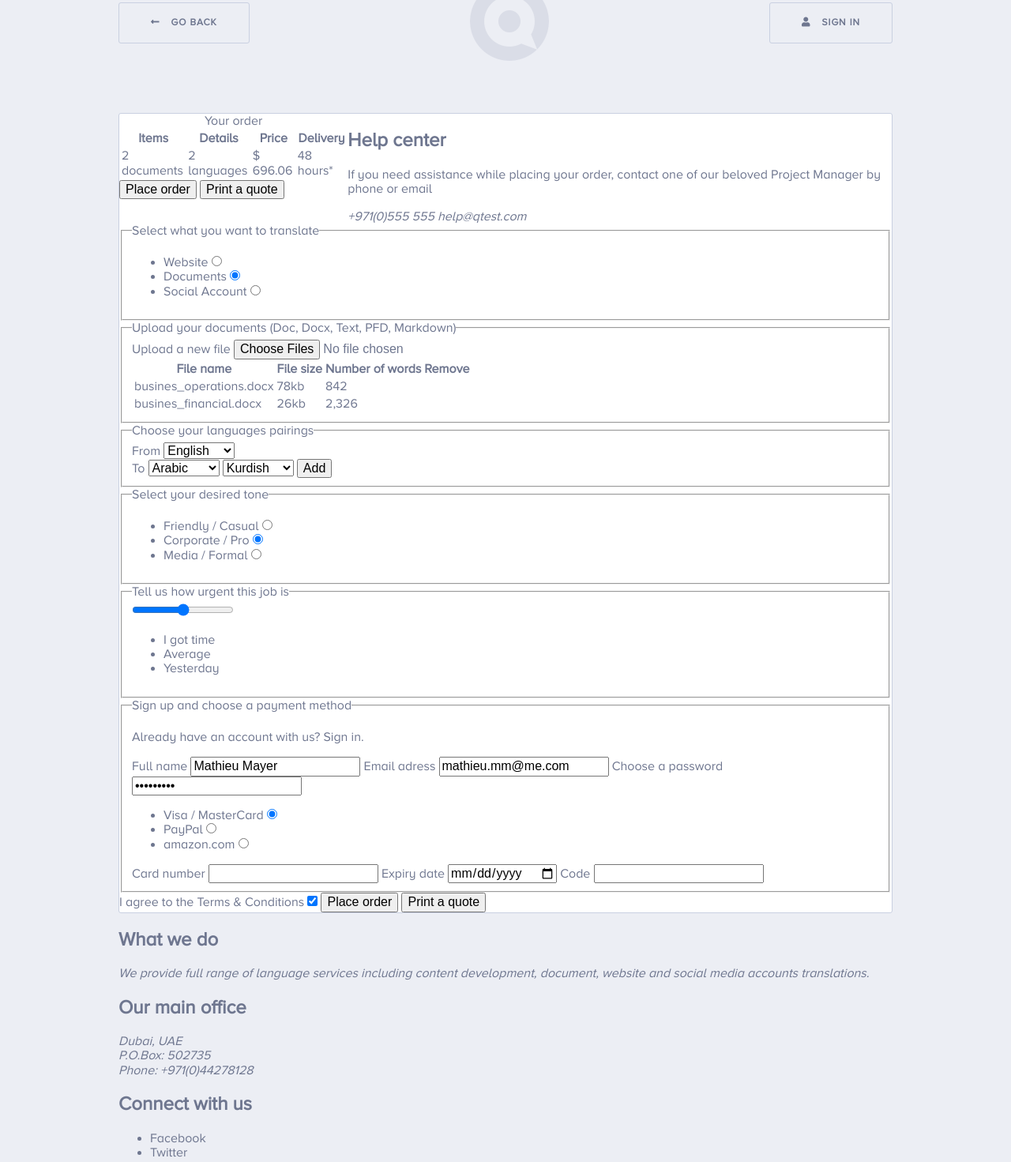
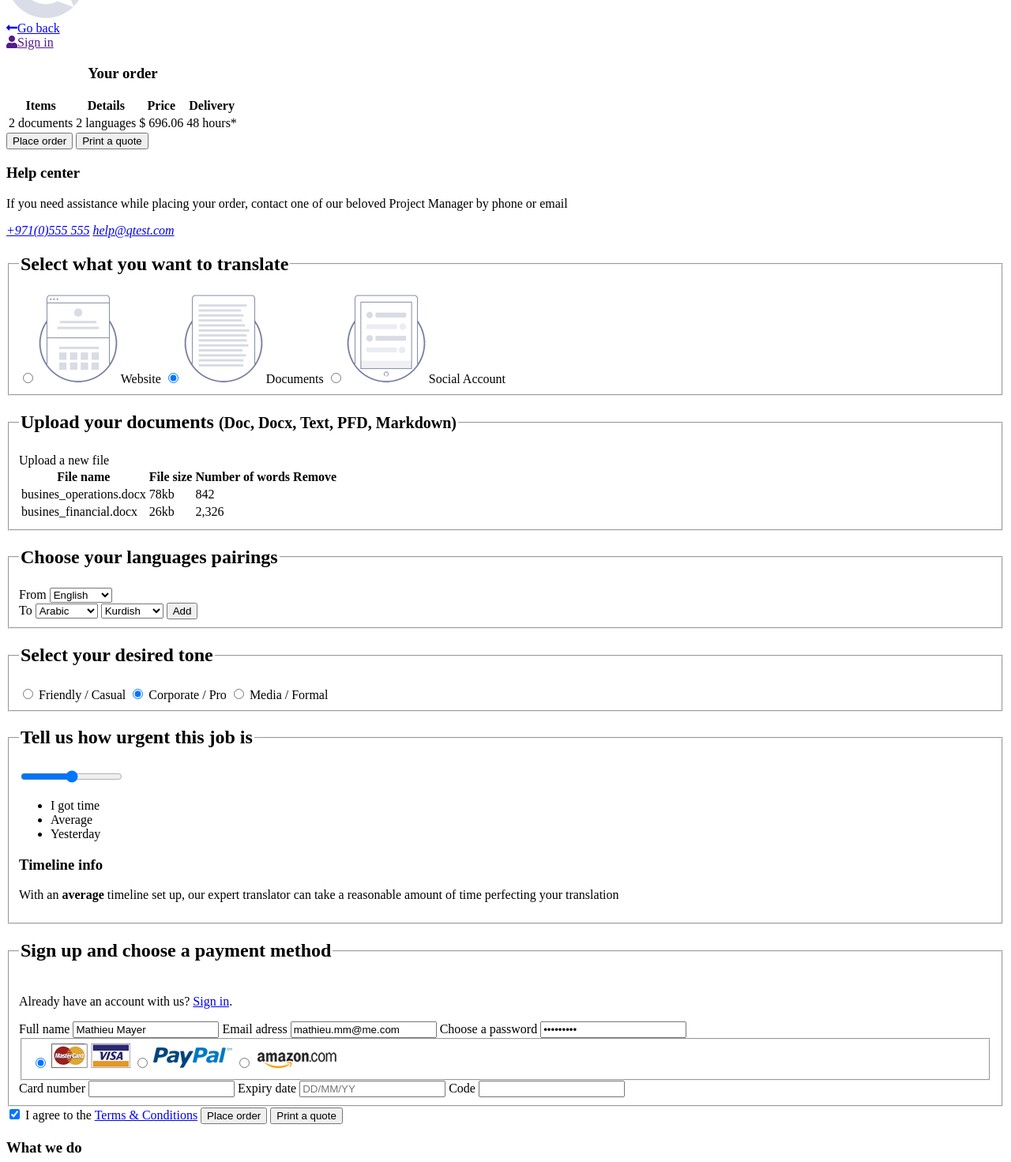
Before and after one commit to juliamokh/checkout-form, a plain HTML site: page index.html in a window 1280 px wide. Shown: the part 85-1556 px from the top of the page at 79% size. Drawn offline with Linux system fonts and the light colour scheme; files whose address does not match are found by name.

Commit message:
fixed index.html, form is ready without css

```diff
--- /dev/null
+++ b/css/reset.css
@@ -0,0 +1,88 @@
+/*
+html5doctor.com Reset Stylesheet
+v1.6.1
+Last Updated: 2010-09-17
+Author: Richard Clark - http://richclarkdesign.com
+Twitter: @rich_clark
+*/
+html, body, div, span, object, iframe,
+h1, h2, h3, h4, h5, h6, p, blockquote, pre,
+abbr, address, cite, code,
+del, dfn, em, img, ins, kbd, q, samp,
+small, strong, sub, sup, var,
+b, i,
+dl, dt, dd, ol, ul, li,
+fieldset, form, label, legend,
+table, caption, tbody, tfoot, thead, tr, th, td,
+article, aside, canvas, details, figcaption, figure,
+footer, header, hgroup, menu, nav, section, summary,
+time, mark, audio, video {
+ margin:0;
+ padding:0;
+ border:0;
+ outline:0;
+ font-size:100%;
+ vertical-align:baseline;
+ background:transparent;
+}
+body {
+ line-height:1;
+}
+article,aside,details,figcaption,figure,
+footer,header,hgroup,menu,nav,section {
+ display:block;
+}
+nav ul {
+ list-style:none;
+}
+blockquote, q {
+ quotes:none;
+}
+blockquote:before, blockquote:after,
+q:before, q:after {
+ content:'';
+ content:none;
+}
+a {
+ margin:0;
+ padding:0;
+ font-size:100%;
+ vertical-align:baseline;
+ background:transparent;
+}
+/* change colours to suit your needs */
+ins {
+ background-color:#ff9;
+ color:#000;
+ text-decoration:none;
+}
+/* change colours to suit your needs */
+mark {
+ background-color:#ff9;
+ color:#000;
+ font-style:italic;
+ font-weight:bold;
+}
+del {
+ text-decoration: line-through;
+}
+abbr[title], dfn[title] {
+ border-bottom:1px dotted;
+ cursor:help;
+}
+table {
+ border-collapse:collapse;
+ border-spacing:0;
+}
+/* change border colour to suit your needs */
+hr {
+ display:block;
+ height:1px;
+ border:0;
+ border-top:1px solid #cccccc;
+ margin:1em 0;
+ padding:0;
+}
+input, select {
+ vertical-align:middle;
+}
--- a/index.html
+++ b/index.html
@@ -1,27 +1,35 @@
 <!DOCTYPE html>
 <html lang="en">
 <head>
-    <meta charset="utf-8" />
+    <meta charset="utf-8">
+    <meta name="viewport" content="width=device-width, initial-scale=1.0">
     <meta http-equiv="X-UA-Compatible" content="IE=edge">
     <title>Task 11 Kottans - Checkout Form</title>
-    <meta name="viewport" content="width=device-width, initial-scale=1">
-    <link rel="stylesheet" href="fonts/fonts.css">
+ <!--   <link rel="stylesheet" href="css/reset.css"> -->
+ <!--   <link rel="stylesheet" href="css/style.css"> -->
+    <link rel="stylesheet" href="fonts/fonts.min.css">
     <link rel="stylesheet" href="https://use.fontawesome.com/releases/v5.0.4/css/all.css">
-    <link rel="stylesheet" href="css/normalize.css">
-    <link rel="stylesheet" href="css/style.css">
 </head>
+
 <body>
-    <header>
-        <div class="back"><a href=""><i class="fas fa-long-arrow-alt-left"></i> Go back</a></div>
-        <div class="logo"><img src="img/logo.png" alt="" width="100" height="100"></div>
-        <div class="sign-in"><a href=""><i class="fas fa-user"></i> Sign in</a></div>
+    <header class="page-header">
+        <div class="logo">
+            <img src="img/logo_header.png" alt="">
+        </div>
+        <div class="btn-back">
+            <a href="#"><i class="fas fa-long-arrow-alt-left"></i>Go back</a>
+        </div>
+        <div class="btn-sign-in">
+            <a href=""><i class="fas fa-user"></i>Sign in</a>
+        </div>
     </header>
+
     <main>
-        <form action="" method="post">
+        <form action="#" method="post" class="form">
             <section class="order-header">
                 <div class="order-summary">
-                    <table>
-                        <caption>Your order</caption>
+                    <table class="order-summary-table">
+                        <caption><h3>Your order</h3></caption>
                         <tr>
                             <th>Items</th>
                             <th>Details</th>
@@ -31,15 +39,15 @@
                         <tr>
                             <td>2 documents</td>
                             <td>2 languages</td>
-                            <td value="USD:696.00">$ 696.06</td>
+                            <td>$ 696.06</td>
                             <td>48 hours*</td>
                         </tr>
                     </table>
                     <button type="submit">Place order</button>
-                    <button>Print a quote</button>
+                    <button type="button">Print a quote</button>
                 </div>
                 <div class="help">
-                    <h2>Help center</h2>
+                    <h3>Help center</h3>
                     <p>If you need assistance while placing your
                         order, contact one of our beloved Project
                         Manager by phone or email</p>
@@ -49,29 +57,42 @@
                     </address>
                 </div>
             </section>
+
             <section class="order-main">
-                <fieldset class="document-type-selection">
-                    <legend>Select what you want to translate</legend>
-                    <ul>
-                        <li>
-                            <label for="website">Website</label>
-                            <input type="radio" id="website" name="document-type" value="website">
-                        </li>
-                        <li>
-                            <label for="document">Documents</label>
-                            <input type="radio" checked id="document" name="document-type" value="document">
-                        </li>
-                        <li>
-                            <label for="social-account">Social Account</label>
-                            <input type="radio" id="social-account" name="document-type" value="social-account">
-                        </li>
-                    </ul>
+                <fieldset class="document-type-select">
+                    <legend><h2>Select what you want to translate</h2></legend>
+                    <label class="document-type-radio">
+                        <input type="radio" name="document-type" value="website" required>
+                        <span class="select-wrapper">
+                            <img src="img/website.png" alt="">
+                            <span>Website</span>
+                        </span>
+                    </label>
+                    <label class="document-type-radio">
+                        <input type="radio" name="document-type" value="document" required checked>
+                        <span class="select-wrapper">
+                            <img src="img/document.png" alt="">
+                            <span>Documents</span>
+                        </span>
+                    </label>
+                    <label class="document-type-radio">
+                        <input type="radio" name="document-type" value="social" required>
+                        <span class="select-wrapper">
+                            <img src="img/social.png" alt="">
+                            <span>Social Account</span>
+                        </span>
+                    </label>
                 </fieldset>
+
                 <fieldset class="file-upload">
-                    <legend>Upload your documents <span>(Doc, Docx, Text, PFD, Markdown)</span></legend>
-                    <label for="file">Upload a new file</label>
-                    <input type="file" name="file" id="file" accept=".doc, .docx, .txt, .pdf, .md" multiple>
-                    <table>
+                    <legend><h2>Upload your documents <small>(Doc, Docx, Text, PFD, Markdown)</small></h2></legend>
+                    <label class="file-upload-btn">
+                        <input type="file" name="file" accept=".doc, .docx, .txt, .pdf, .md" multiple required hidden>
+                        <span class="select-wrapper">
+                            <span>Upload a new file</span>
+                        </span>
+                    </label>
+                    <table class="file-upload-table">
                         <tr>
                             <th>File name</th>
                             <th>File size</th>
@@ -92,121 +113,131 @@
                         </tr>
                     </table>
                 </fieldset>
-                <fieldset class="language-selection">
-                    <legend>Choose your languages pairings</legend>
-                    <div class="src-language">
+
+                <fieldset class="language-select">
+                    <legend><h2>Choose your languages pairings</h2></legend>
+                    <div class="src-language-select">
                         <label for="src-language">From</label>
                         <select id="src-language" name="src-language">
-                            <option>Arabic</option>
-                            <option>Chinese</option>
-                            <option selected>English</option>
-                            <option>French</option>
-                            <option>German</option>
-                            <option>Kurdish</option>
-                            <option>Russian</option>
-                            <option>Ukrainian</option>
+                            <option value="arabic">Arabic</option>
+                            <option value="english" selected>English</option>
+                            <option value="kurdish">Kurdish</option>
+                            <option value="ukrainian">Ukrainian</option>
                         </select>
                     </div>
-                    <div class="res-language">
+                    <div class="res-language-select">
                         <label for="res-language-1">To</label>
-                        <select id="res-language-1" name="res-language">
-                            <option selected>Arabic</option>
-                            <option>Chinese</option>
-                            <option>English</option>
-                            <option>French</option>
-                            <option>German</option>
-                            <option>Kurdish</option>
-                            <option>Russian</option>
-                            <option>Ukrainian</option>
+                        <select id="res-language-1" name="res-language-1">
+                            <option value="arabic" selected>Arabic</option>
+                            <option value="english">English</option>
+                            <option value="kurdish">Kurdish</option>
+                            <option value="ukrainian">Ukrainian</option>
                         </select>
-                        <select id="res-language-2" name="res-language">
-                            <option>Arabic</option>
-                            <option>Chinese</option>
-                            <option>English</option>
-                            <option>French</option>
-                            <option>German</option>
-                            <option selected>Kurdish</option>
-                            <option>Russian</option>
-                            <option>Ukrainian</option>
+                        <select id="res-language-2" name="res-language-2">
+                            <option value="arabic">Arabic</option>
+                            <option value="english">English</option>
+                            <option value="kurdish" selected>Kurdish</option>
+                            <option value="ukrainian">Ukrainian</option>
                         </select>
-                        <button>Add</button>
+                        <button type="button">Add</button>
                     </div>
                 </fieldset>
-                <fieldset class="tone-selection">
-                    <legend>Select your desired tone</legend>
-                    <ul>
-                        <li>
-                            <label for="tone-1">Friendly / Casual</label>
-                            <input type="radio" id="tone-1" name="tone" value="casual">
-                        </li>
-                        <li>
-                            <label for="tone-2">Corporate / Pro</label>
-                            <input type="radio" checked id="tone-2" name="tone" value="pro">
-                        </li>
-                        <li>
-                            <label for="tone-3">Media / Formal</label>
-                            <input type="radio" id="tone-3" name="tone" value="formal">
-                        </li>
-                    </ul>
+
+                <fieldset class="tone-select">
+                    <legend><h2>Select your desired tone</h2></legend>
+                    <label class="tone-radio">
+                        <input type="radio" name="tone" value="casual" required>
+                        <span class="select-wrapper">
+                            <span>Friendly / Casual</span>
+                        </span>
+                    </label>
+                    <label class="tone-radio">
+                        <input type="radio" name="tone" value="pro" required checked>
+                        <span class="select-wrapper">
+                            <span>Corporate / Pro</span>
+                        </span>
+                    </label>
+                    <label class="tone-radio">
+                        <input type="radio" name="tone" value="formal" required>
+                        <span class="select-wrapper">
+                            <span>Media / Formal</span>
+                        </span>
+                    </label>
                 </fieldset>
-                <fieldset class="time-selection">
-                    <legend>Tell us how urgent this job is</legend>
+
+                <fieldset class="time-select">
+                    <legend><h2>Tell us how urgent this job is</h2></legend>
                     <input type="range" min="0" max="2" step="1" value="1">
                     <ul class="range-labels">
                         <li>I got time</li>
                         <li class="active selected">Average</li>
                         <li>Yesterday</li>
                     </ul>
+                    <div class="timeline-info">
+                        <h3>Timeline info</h3>
+                        <p>With an <strong>average</strong> timeline set up, our expert translator can take a
+                            reasonable amount of time perfecting your translation</p>
+                    </div>
                 </fieldset>
-                <fieldset class="payment-method-selection">
-                    <legend>Sign up and choose a payment method</legend>
-                    <p>Already have an account with us? <a href="">Sign in</a>.</p>
+
+                <fieldset class="payment-select">
+                    <legend><h2>Sign up and choose a payment method</h2></legend>
+                    <p>Already have an account with us? <a href="#">Sign in</a>.</p>
                     <label for="name">Full name</label>
-                    <input type="text" id="name" name="name" value="Mathieu Mayer">
+                    <input type="text" id="name" name="name" value="Mathieu Mayer" required>
                     <label for="email">Email adress</label>
-                    <input type="email" id="email" name="email" value="mathieu.mm@me.com">
+                    <input type="email" id="email" name="email" value="mathieu.mm@me.com" required>
                     <label for="pwd">Choose a password</label>
-                    <input type="password" id="pwd" name="pwd" value="123456789">
-                    <ul>
-                        <li>
-                            <label for="payment-method-1">Visa / MasterCard</label>
-                            <input type="radio" checked id="payment-method-1" name="payment-method" value="credit-card">
-                        </li>
-                        <li>
-                            <label for="payment-method-2">PayPal</label>
-                            <input type="radio" id="payment-method-2" name="payment-method" value="paypal">
-                        </li>
-                        <li>
-                            <label for="payment-method-3">amazon.com</label>
-                            <input type="radio" id="payment-method-3" name="payment-method" value="amazon">
-                        </li>
-                    </ul>
+                    <input type="password" id="pwd" name="pwd" minlength="8" value="123456789" required>
+                    <fieldset class="payment-radio-wrapper">
+                        <label class="payment-method-radio">
+                            <input type="radio" name="payment-method" value="credit-card" required checked>
+                            <span class="select-wrapper">
+                                <img src="img/credit_card.png" alt="Visa / MasterCard">
+                            </span>
+                        </label>
+                        <label class="payment-method-radio">
+                            <input type="radio" name="payment-method" value="paypal" required>
+                            <span class="select-wrapper">
+                                <img src="img/paypal.png" alt="PayPal">
+                            </span>
+                        </label>
+                        <label class="payment-method-radio">
+                            <input type="radio" name="payment-method" value="amazon" required>
+                            <span class="select-wrapper">
+                                <img src="img/amazon.png" alt="amazon.com">
+                            </span>
+                        </label>
+                    </fieldset>
                     <label for="card-number">Card number</label>
-                    <input type="password" id="card-number" name="card-number">
+                    <input type="password" id="card-number" name="card-number" minlength="16" maxlength="16" required>
                     <label for="card-expiry-date">Expiry date</label>
-                    <input type="date" id="card-expiry-date" name="card-expiry-date">
+                    <input type="text" id="card-expiry-date" name="card-expiry-date" placeholder="DD/MM/YY"
+                        minlength="8" maxlength="8" required>
                     <label for="verification">Code</label>
-                    <input type="password" id="verification" name="verification-code">
+                    <input type="password" id="verification" name="verification-code" minlength="3" maxlength="3" required>
                 </fieldset>
             </section>
+
             <section class="order-footer">
-                <label for="agreement-terms">I agree to the <a href="">Terms & Conditions</a></label>
-                <input type="checkbox" checked id="agreement-terms" name="agreement-terms-check" value="true">
+                <input type="checkbox" id="agreement-terms" name="agreement-terms" value="true" checked>
+                <label for="agreement-terms">I agree to the <a href="#">Terms & Conditions</a></label>
                 <button type="submit">Place order</button>
-                <button>Print a quote</button>
+                <button type="button">Print a quote</button>
             </section>
         </form>
     </main>
+
     <footer>
         <div class="about">
-            <h2>What we do</h2>
+            <h3>What we do</h3>
             <p><i>We provide full range of language
                 services including content development,
                 document, website and social media
                 accounts translations.</i></p>
         </div>
         <div class="main-office-address">
-            <h2>Our main office</h2>
+            <h3>Our main office</h3>
             <address>
                 <p>Dubai, UAE<br>
                 P.O.Box: 502735<br>
@@ -215,13 +246,16 @@
             </address>
         </div>
         <div class="social">
-            <h2>Connect with us</h2>
+            <h3>Connect with us</h3>
             <ul>
                 <li>Facebook</li>
                 <li>Twitter</li>
                 <li>Linkedin</li>
             </ul>
         </div>
+        <div class="logo">
+            <img src="img/logo_footer.png" alt="">
+        </div>
     </footer>
 </body>
 </html>
```
Also changed, not shown: css/normalize.css (deleted), img/amazon.png (added), img/credit_card.png (added), img/document.png (added), img/logo.png (deleted), img/logo_footer.png (added), img/logo_header.png (added), img/paypal.png (added), img/social.png (added), img/website.png (added).
